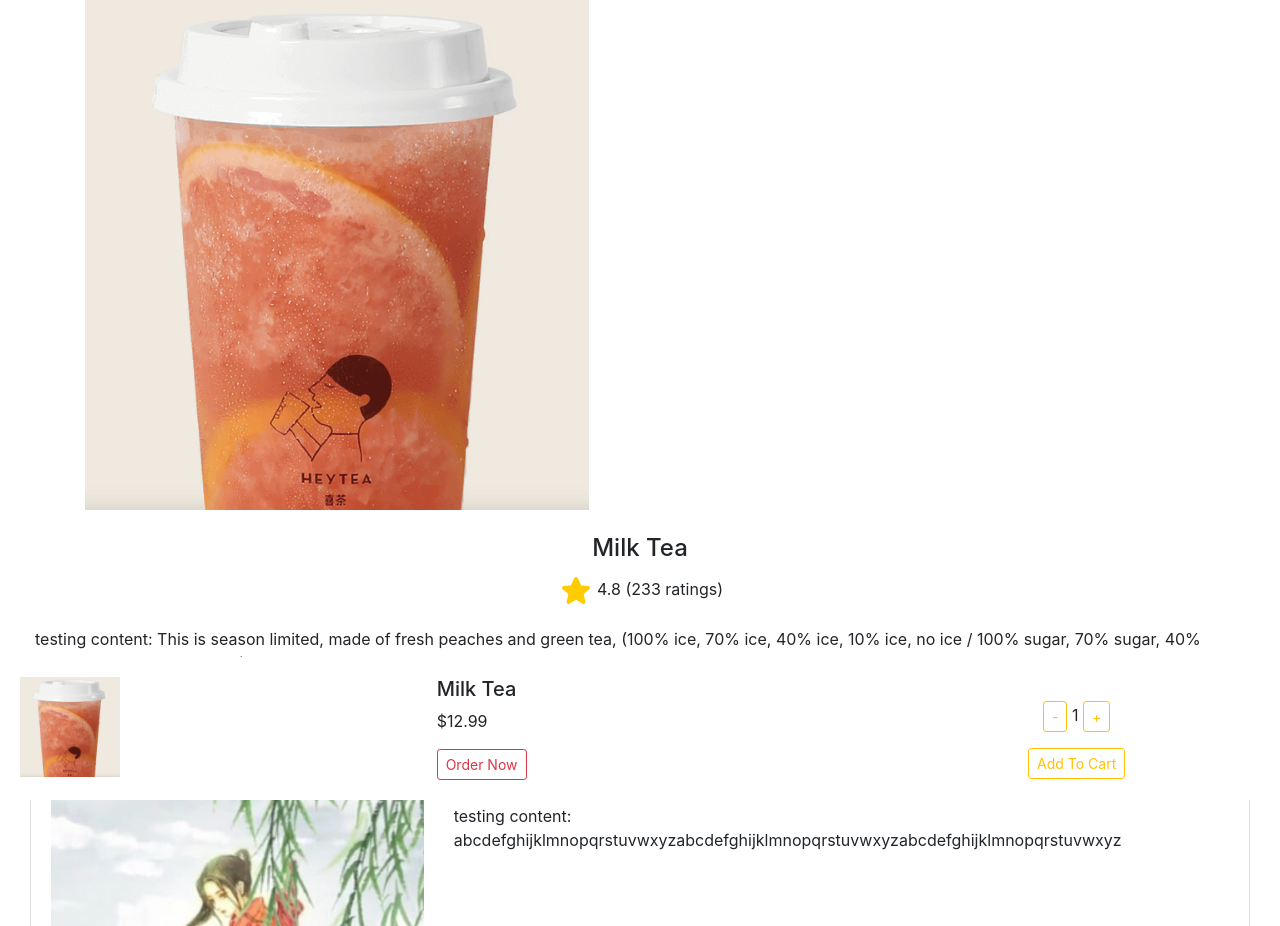
After one commit to RapDoodle/Mooli-Ordering-System, a Flask app: template templates/customer/productInfoOrder.html in a window 1280 px wide. The commit adds this page. Run offline with Flask 2, Linux system fonts and the light colour scheme; the template is opened without the code that fills it, so the values that code supplies are empty; parts of the project's set-up code (start-up, migrations or seed data) failed here and were passed over; some libraries are stand-ins or nearby versions.

Commit message:
add productInfoOrderSuccess

```diff
--- a/templates/customer/home.html
+++ b/templates/customer/home.html
@@ -1,4 +1,4 @@
-{% extends "/shared/navbar.html" %}
+{% extends "/customer/shared/navbar.html" %}
 
 {% block title %}Home{% endblock %}
 
--- /dev/null
+++ b/templates/customer/productInfoOrder.html
@@ -0,0 +1,87 @@
+{% extends "/customer/shared/base.html" %}
+
+{% block title %}ProductInfo{% endblock %}
+
+{% block content %}
+<div class="container">
+    <img src="/static/customer/MilkTeaDemo.png" class="img img-fluid" alt="Responsive image">
+</div><br/>
+<div>
+    <div class="text-center">
+        <h4>Milk Tea</h4>
+        <p><img src="/static/customer/Star.png" class="img img-fluid" alt="Responsive image">4.8 (233 ratings)</p>
+    </div>
+    <div class="overflow-auto" style="width: auto; height: 100px; margin-left: 20px; margin-right: 20px;">testing content: This is season limited, made of fresh peaches and green tea, (100% ice, 70% ice, 40% ice, 10% ice, no ice / 100% sugar, 70% sugar, 40% sugar, 10% sugar, no sugar)</div>
+    <br/>
+    <div class="overflow-auto" style="width: auto; height: 175px; margin-left: 15px; margin-right: 15px;">
+        <div class="card" style="margin-top: 5px;">
+            <div class="card-body">
+                <div class="row">
+                    <div class="col col-4 col-sm-4">
+                        <img src="/static/customer/Customer.jpg" class="img img-fluid rounded" alt="Responsive image">
+                    </div>
+                    <div class="col col-8 col-sm-8">
+                        <!-- <p><h6>Orianna MU</h6> Aug 26,2020</p> -->
+                        <h6>Orianna MU</h6>
+                        <div class="overflow-auto" style="width: auto; height: 50px;">
+                            <p>testing content: abcdefghijklmnopqrstuvwxyzabcdefghijklmnopqrstuvwxyzabcdefghijklmnopqrstuvwxyz</p>
+                        </div>
+                    </div>
+                </div>
+            </div>
+        </div>
+        <div class="card" style="margin-top: 5px;">
+            <div class="card-body">
+                <div class="row">
+                    <div class="col col-4 col-sm-4">
+                        <img src="/static/customer/Customer.jpg" class="img img-fluid rounded" alt="Responsive image">
+                    </div>
+                    <div class="col col-8 col-sm-8">
+                        <!-- <p><h6>Orianna MU</h6> Aug 26,2020</p> -->
+                        <h6>Orianna MU</h6>
+                        <div class="overflow-auto" style="width: auto; height: 50px;">
+                            <p>testing content: abcdefghijklmnopqrstuvwxyzabcdefghijklmnopqrstuvwxyzabcdefghijklmnopqrstuvwxyz</p>
+                        </div>
+                    </div>
+                </div>
+            </div>
+        </div>
+        <div class="card" style="margin-top: 5px;">
+            <div class="card-body">
+                <div class="row">
+                    <div class="col col-4 col-sm-4">
+                        <img src="/static/customer/Customer.jpg" class="img img-fluid rounded" alt="Responsive image">
+                    </div>
+                    <div class="col col-8 col-sm-8">
+                        <!-- <p><h6>Orianna MU</h6> Aug 26,2020</p> -->
+                        <h6>Orianna MU</h6>
+                        <div class="overflow-auto" style="width: auto; height: 50px;">
+                            <p>testing content: abcdefghijklmnopqrstuvwxyzabcdefghijklmnopqrstuvwxyzabcdefghijklmnopqrstuvwxyz</p>
+                        </div>
+                    </div>
+                </div>
+            </div>
+        </div>
+    </div>
+    <div style="background-color: white;" class="fixed-bottom">
+        <div style="height: 20px; width: auto;"></div>
+        <div class="row">
+            <div class="col-4 col-sm-4">
+                <img src="/static/customer/MilkTeaDemo.png" style="width: 100px; height: 100px; margin-left: 20px;">
+            </div>
+            <div class="col-4 col-sm-4">
+                <h5>Milk Tea</h5>
+                <p>$12.99</p>
+                <button type="button" class="btn btn-outline-danger btn-sm" value="" style="margin-bottom: 20px;">Order Now</button>
+                <br/>
+            </div>
+            <div class="col-4 col-sm-4 text-center">
+                <br/>
+                <p><button type="button" value="-" class="btn btn-outline-warning btn-sm text-center">-</button> 1 <button type="button" value="+" class="btn btn-outline-warning btn-sm text-center">+</button></p>
+                <button type="button" class="btn btn-outline-warning btn-sm" value="" style="margin-bottom: 20px;">Add To Cart</button>
+                <br/>
+            </div>
+        </div>
+    </div>
+</div>
+{% endblock %}
```
